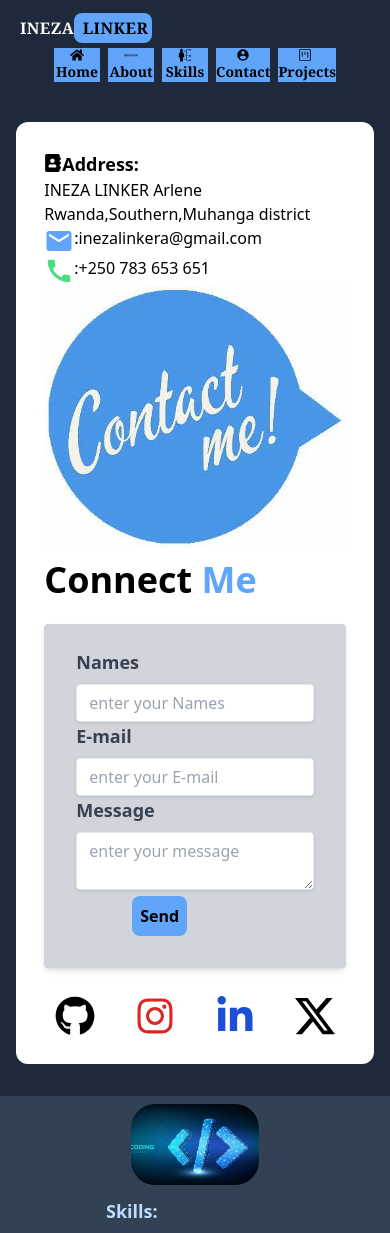
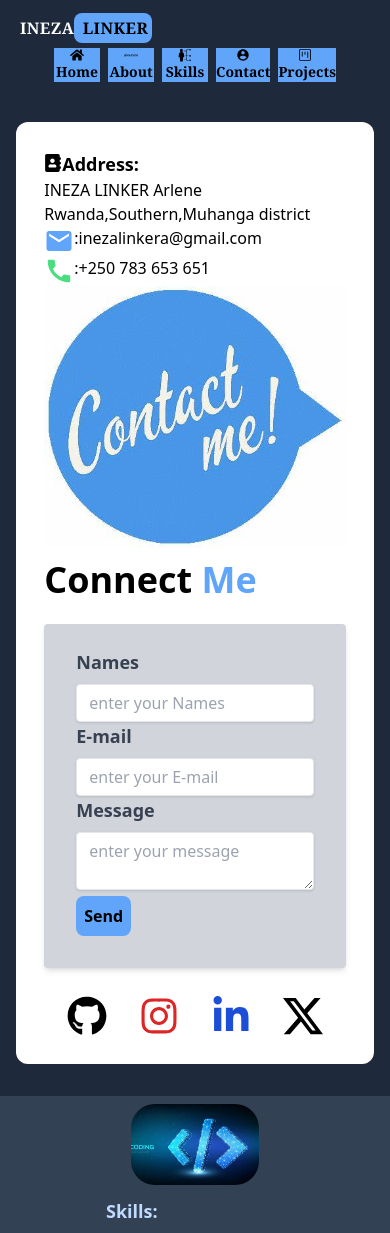
Before and after one commit to linkerAlx/my_portfolio, a React (Vite) app: page /contact in a window 390 px wide. Shown: the top 1233 px of the page. Built offline with nearby package versions, Linux system fonts and the light colour scheme.

Commit message:
update skillspage

```diff
--- a/src/pages/Contactpage.tsx
+++ b/src/pages/Contactpage.tsx
@@ -39,10 +39,10 @@ const Contactpage:React.FC = () => {
           <input type="email" name="" id="" placeholder='enter your E-mail'  className='shadow appearance-none border rounded w-full py-2 px-3 text-gray-700 leading-tight focus:outline-none focus:shadow-outline'/><br />
           <label htmlFor="" className='block text-gray-700 text-lg font-bold mb-2'>Message</label>
           <textarea name="" id="" placeholder='enter your message' className='shadow appearance-none border rounded w-full py-2 px-3 text-gray-700 leading-tight focus:outline-none focus:shadow-outline'></textarea><br />
-        <button className='bg-blue-400 rounded-lg p-2 font-extrabold mx-14  lg:mx-20'>Send</button>
+        <button className='bg-blue-400 rounded-lg p-2 font-extrabold  lg:mx-20'>Send</button>
         </form>
         </div>
-        <div className='flex  flex-row lg:flex-col justify-center items-center gap-10'>
+        <div className='flex  flex-row lg:flex-col justify-center items-center gap-8'>
           <FaGithub size={40}/>
           <FaInstagram size={40} className='text-red-600'/>
           <FaLinkedinIn size={40} className='text-blue-700'/>
```
